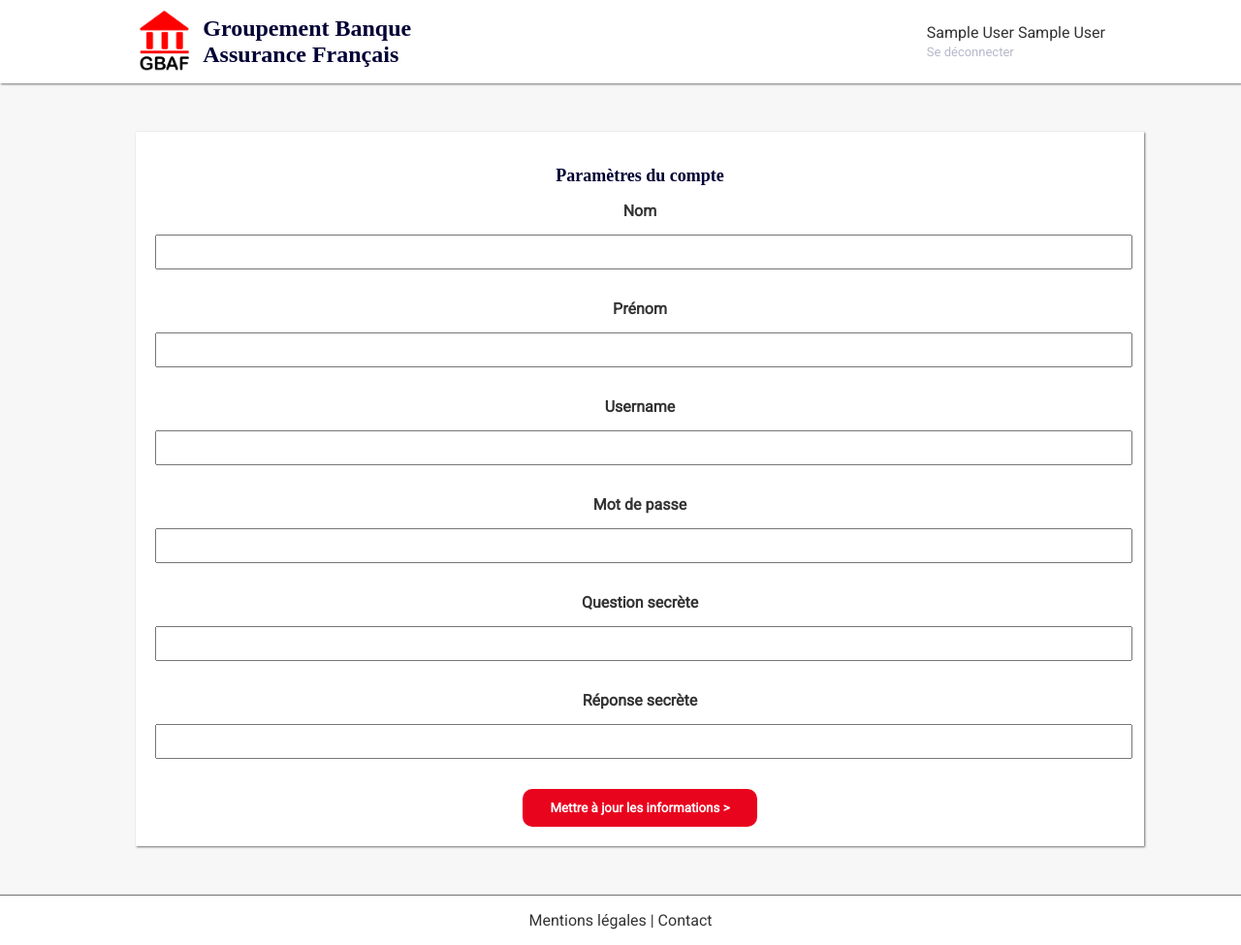
After one commit to mdsrx/GBAF, a PHP site: page /profil.php in a window 1280 px wide. The commit adds this page. Shown: the whole page at 97% size. Run offline with PHP 8.4, Linux system fonts and the light colour scheme; the visitor is signed in with stand-in values (Sample User, id 1); data that the repository does not hold is empty.

Commit message:
Mise à jour profil
Récupération des informations dans la BDD et affichage. Mise à jour des données dans la table membres

```diff
--- a/forgottenpass.php
+++ b/forgottenpass.php
@@ -17,7 +17,7 @@
 	<div class="content-page">
 		<div class="container">
 			<div class="bloc-content">
-				<!-- Connexion -->
+				<!-- Mot de passe oublié -->
 				<h2>Mot de passe oublié</h2>
 				<form method="post" action="forgottenpass.php">
 					<p>
--- /dev/null
+++ b/profil.php
@@ -0,0 +1,95 @@
+<?php
+/*
+** PAGE DE PARAMETRES DU COMPTE
+*/
+if (session_status() == PHP_SESSION_NONE) {
+	session_start();
+}
+// retour à l'accueil si pas connecté
+if (!isset($_SESSION['id_user'])) {
+	header('Location: index.php');
+	die();
+} else {
+	$id_user = $_SESSION['id_user'];
+	/*
+	** CONNEXION A LA BASE DE DONNEES
+	*/
+
+	// Connexion à la BDD MySQL sous WAMP
+	// affiche un message d'erreur si connexion échouée
+	try {
+		$bdd = new PDO('mysql:host=localhost;dbname=gbaf;charset=utf8', 'root', '', array(PDO::ATTR_ERRMODE => PDO::ERRMODE_EXCEPTION));
+	}
+
+	catch (Exception $e) {
+		die('Erreur : ' . $e->getMessage());
+	}
+
+	// récupérer dans la base les infos de l'utilisateur
+	$req = $bdd->prepare('SELECT id_user, nom, prenom, username, password, question, reponse FROM membres WHERE id_user = :id_user');
+	$req->execute(array(
+	    'id_user' => $id_user));
+	$resultat = $req->fetch();
+}
+?>
+<!DOCTYPE html>
+<html>
+<head>
+	<meta charset="utf-8">
+	<link rel="stylesheet" type="text/css" href="style.css">
+	<title>GBAF - Paramètres du compte</title>
+</head>
+<body>
+	<?php
+	include 'header.php';
+	?>
+	<div class="content-page">
+		<div class="container">
+			<div class="bloc-content">
+				<!-- Informations de l'utilisateur -->
+				<h2>Paramètres du compte</h2>
+				<div class="confirmation">
+					<?php
+					if (isset($_GET['update']) && $_GET['update'] == '0') {
+						echo '<p>Informations mises à jour.</p>';
+					}
+					?>
+				</div>
+				<form method="post" action="profil_update.php">
+					<p>
+						<input type="hidden" name="id_user" value="<?php echo $resultat['id_user']; ?>">
+					</p>
+					<p>
+						<label for="lastname">Nom</label>
+						<input type="text" name="lastname" maxlength="255" value="<?php echo $resultat['nom'] ?>" required />
+					</p>
+					<p>
+						<label for="firstname">Prénom</label>
+						<input type="text" name="firstname" maxlength="255" value="<?php echo $resultat['prenom'] ?>" required />
+					</p>
+					<p>
+						<label for="username">Username</label>
+						<input type="text" name="username" maxlength="255" value="<?php echo $resultat['username'] ?>" required />
+					</p>
+					<p>
+						<label for="pass">Mot de passe</label>
+						<input type="password" name="pass" maxlength="255" value="<?php echo $resultat['password'] ?>" required />
+					</p>
+					<p>
+						<label for="question">Question secrète</label>
+						<input type="text" name="question" maxlength="255" value="<?php echo $resultat['question'] ?>" required />
+					</p>
+					<p>
+						<label for="answer">Réponse secrète</label>
+						<input type="text" name="answer" maxlength="255" value="<?php echo $resultat['reponse'] ?>" required />
+					</p>
+					<input type="submit" class="button" name="inscription" value="Mettre à jour les informations >" />
+				</form>
+			</div>
+		</div>
+	</div>
+	<?php
+	include 'footer.php';
+	?>
+</body>
+</html>
--- a/style.css
+++ b/style.css
@@ -79,6 +79,10 @@ em:hover {
 
 .error p {
 	color: var(--button-background-color);
+}
+
+.confirmation p {
+	color: var(--title-secondary-color);
 }
 
 /*
```
Also changed, not shown: partners.php (+8 -0 lines), profil_update.php (added, +68 -0 lines).
